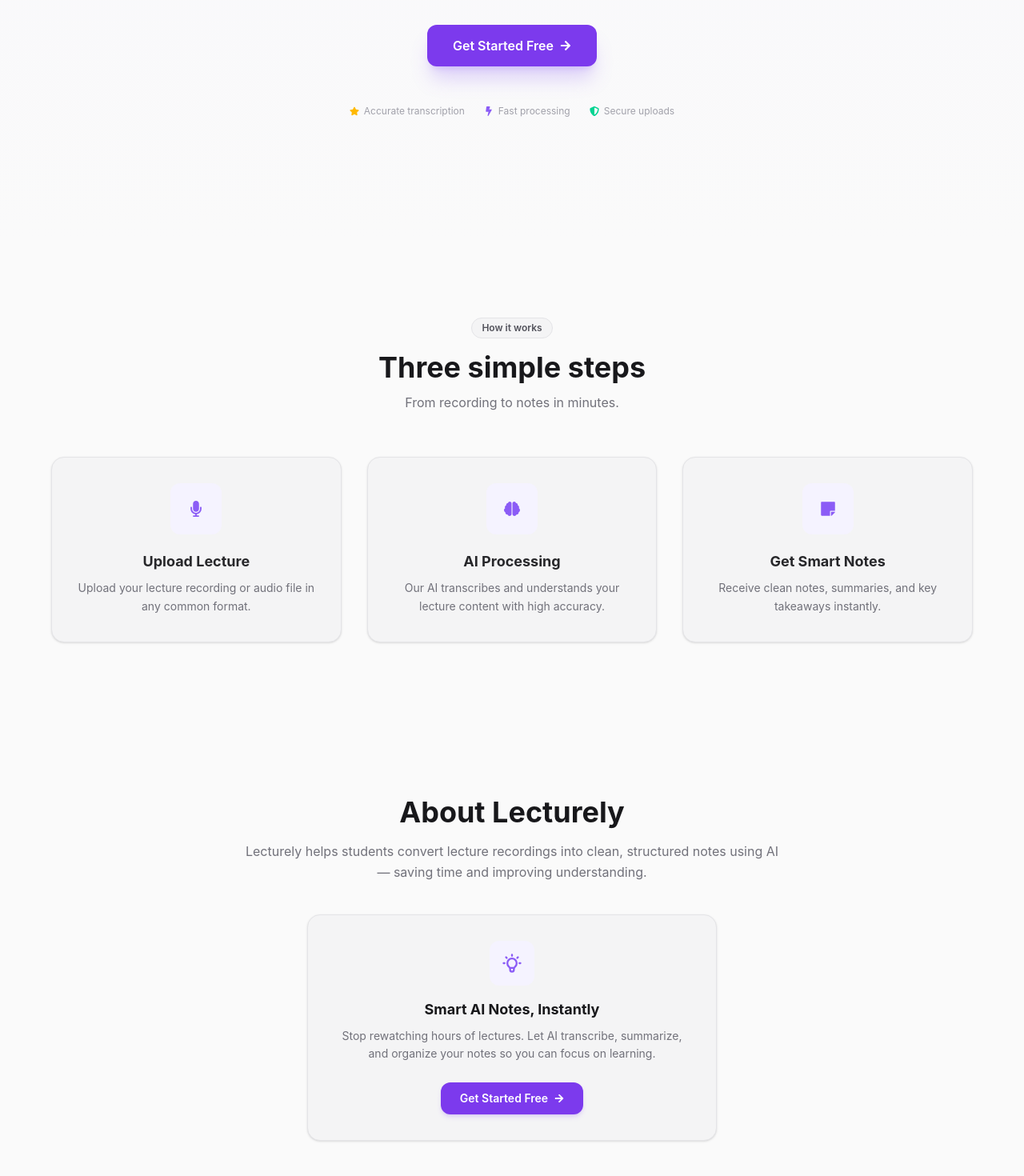
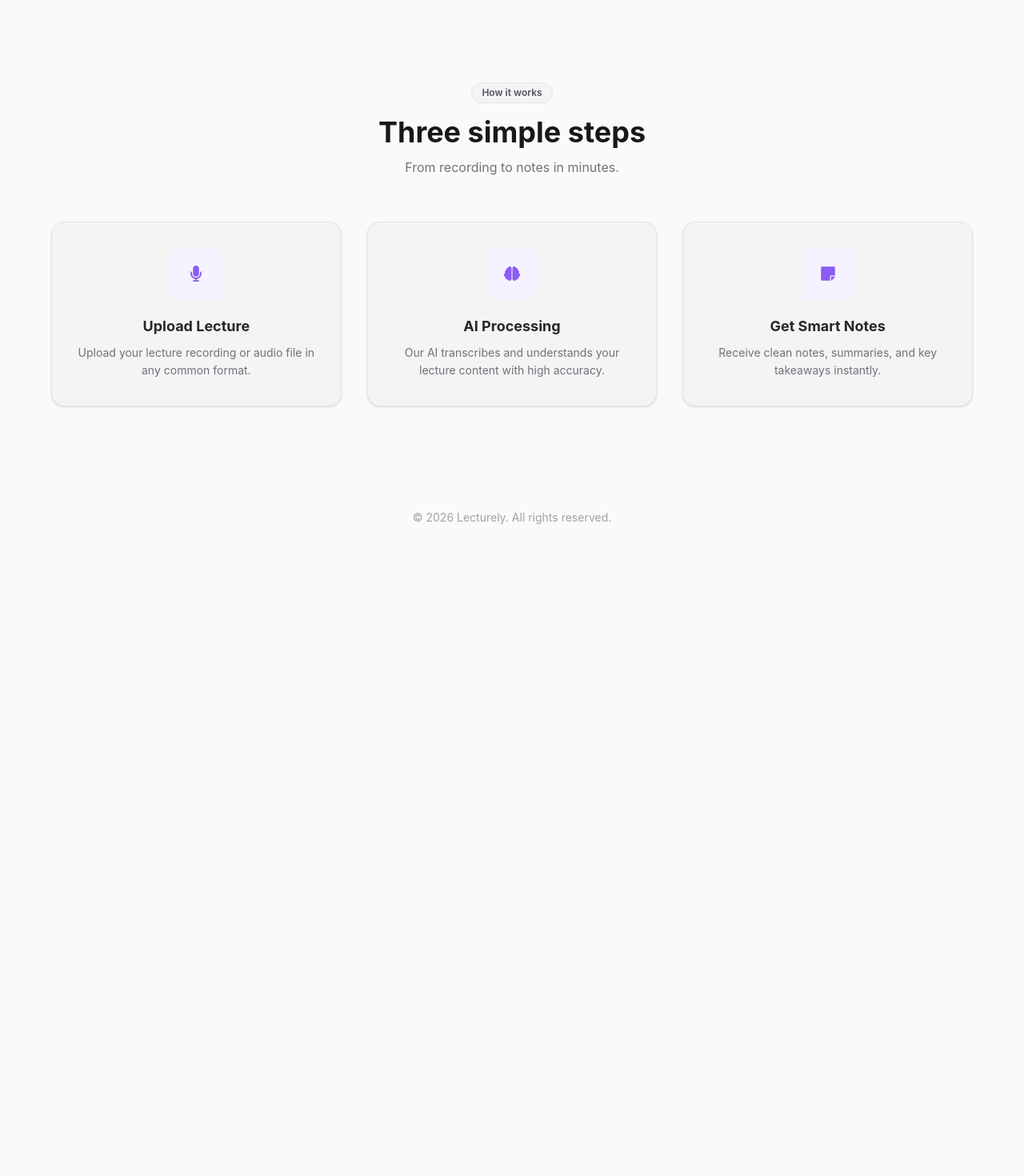
Before and after one commit to Suhanii15/Lecturely, a React (Vite) app in the folder client/: page / in a window 1280 px wide. Shown: the part 500-1970 px from the top of the page at 80% size. After the commit the page ends 1189 px from the top, so only its background shows below. Built offline with nearby package versions, Linux system fonts and the light colour scheme.

Commit message:
edits on the home page

```diff
--- a/client/src/pages/HomePage.jsx
+++ b/client/src/pages/HomePage.jsx
@@ -34,15 +34,7 @@
             transition={{ duration: 0.6, ease: [0.25, 0.46, 0.45, 0.94] }}
             className="max-w-3xl"
           >
-            <motion.span
-              initial={{ opacity: 0, scale: 0.9 }}
-              animate={{ opacity: 1, scale: 1 }}
-              transition={{ delay: 0.2 }}
-              className="inline-flex items-center gap-1.5 px-3 py-1 rounded-full text-xs font-semibold bg-brand-50 text-brand-700 border border-brand-200 mb-6"
-            >
-              <span className="w-1.5 h-1.5 rounded-full bg-brand-500 animate-pulse-dot" />
-              AI-Powered Note Generation
-            </motion.span>
+
 
             <h1 className="text-4xl md:text-5xl lg:text-6xl font-extrabold text-surface-900 tracking-tight leading-tight">
               Turn Lecture Recordings into{' '}
@@ -65,23 +57,13 @@
               <FaArrowRight className="text-sm" />
             </motion.button>
 
-            {/* Trust bar */}
-            <motion.div
-              initial={{ opacity: 0 }}
-              animate={{ opacity: 1 }}
-              transition={{ delay: 0.6 }}
-              className="mt-12 flex items-center justify-center gap-6 text-xs text-surface-400"
-            >
-              <span className="flex items-center gap-1.5"><FaStar className="text-amber-400" /> Accurate transcription</span>
-              <span className="flex items-center gap-1.5"><FaBolt className="text-brand-500" /> Fast processing</span>
-              <span className="flex items-center gap-1.5"><FaShieldAlt className="text-emerald-400" /> Secure uploads</span>
-            </motion.div>
+
           </motion.div>
         </div>
-      </section>
+
 
       {/* How It Works */}
-      <section className="px-6 py-24 bg-surface-50">
+      <div id ="About" className="px-6 py-24 bg-surface-50">
         <div className="max-w-6xl mx-auto">
           <motion.div
             initial={{ opacity: 0, y: 16 }}
@@ -125,57 +107,12 @@
             ))}
           </div>
         </div>
+      </div>
       </section>
 
-      {/* About */}
-      <section id="About" className="py-24 px-6 bg-surface-50/80">
-        <div className="max-w-5xl mx-auto text-center">
-          <motion.h2
-            initial={{ opacity: 0, y: 16 }}
-            whileInView={{ opacity: 1, y: 0 }}
-            viewport={{ once: true }}
-            className="text-3xl md:text-4xl font-bold text-surface-900 mb-4"
-          >
-            About Lecturely
-          </motion.h2>
-          <motion.p
-            initial={{ opacity: 0, y: 16 }}
-            whileInView={{ opacity: 1, y: 0 }}
-            viewport={{ once: true }}
-            transition={{ delay: 0.1 }}
-            className="text-surface-500 max-w-2xl mx-auto leading-relaxed text-base"
-          >
-            Lecturely helps students convert lecture recordings into clean, structured notes using AI — saving time and improving understanding.
-          </motion.p>
 
-          <motion.div
-            initial={{ opacity: 0, y: 20 }}
-            whileInView={{ opacity: 1, y: 0 }}
-            viewport={{ once: true }}
-            transition={{ delay: 0.2 }}
-            className="mt-10 max-w-lg mx-auto"
-          >
-            <div className="bg-surface-100 rounded-2xl border border-surface-200 p-8 shadow-sm hover:shadow-xl hover:shadow-brand-500/5 transition-all duration-300">
-              <div className="w-14 h-14 rounded-xl bg-brand-50 flex items-center justify-center mx-auto mb-4">
-                <svg className="w-7 h-7 text-brand-500" fill="none" viewBox="0 0 24 24" stroke="currentColor"><path strokeLinecap="round" strokeLinejoin="round" strokeWidth={2} d="M9.663 17h4.673M12 3v1m6.364 1.636l-.707.707M21 12h-1M4 12H3m3.343-5.657l-.707-.707m2.828 9.9a5 5 0 117.072 0l-.548.547A3.374 3.374 0 0014 18.469V19a2 2 0 11-4 0v-.531c0-.895-.356-1.754-.988-2.386l-.548-.547z" /></svg>
-              </div>
-              <h3 className="text-lg font-bold text-surface-900 mb-2">Smart AI Notes, Instantly</h3>
-              <p className="text-sm text-surface-500 mb-6 leading-relaxed">
-                Stop rewatching hours of lectures. Let AI transcribe, summarize, and organize your notes so you can focus on learning.
-              </p>
-              <motion.button
-                whileHover={{ scale: 1.02 }}
-                whileTap={{ scale: 0.98 }}
-                onClick={go}
-                className="bg-brand-600 text-white font-semibold px-6 py-2.5 rounded-xl hover:bg-brand-700 transition-colors shadow-md shadow-brand-500/20 cursor-pointer text-sm inline-flex items-center gap-2"
-              >
-                Get Started Free
-                <FaArrowRight className="text-xs" />
-              </motion.button>
-            </div>
-          </motion.div>
-        </div>
-      </section>
+
+
 
       {/* Footer */}
       <footer className="py-8 px-6 text-center text-sm text-surface-400 border-t border-surface-100 bg-surface-50">
```
